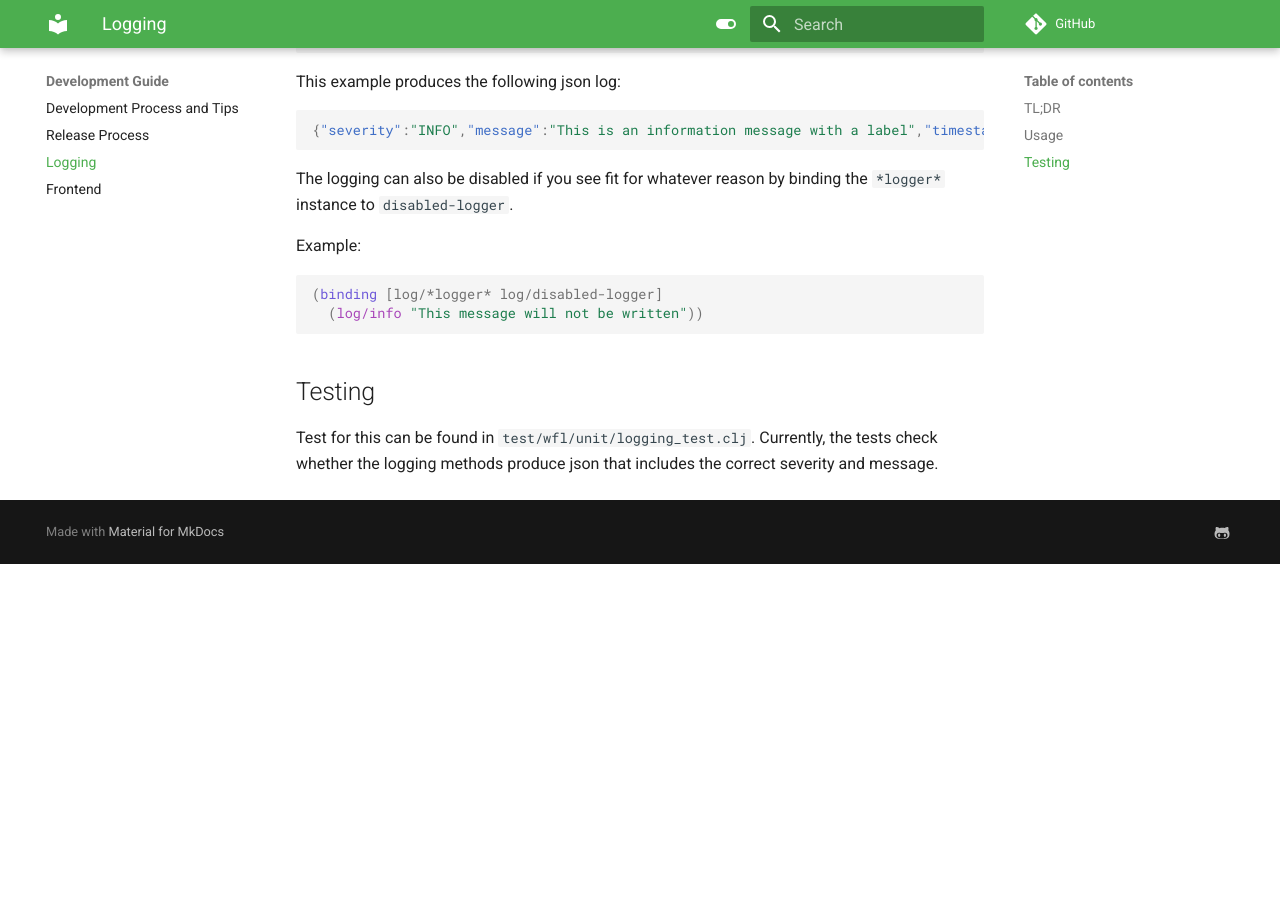
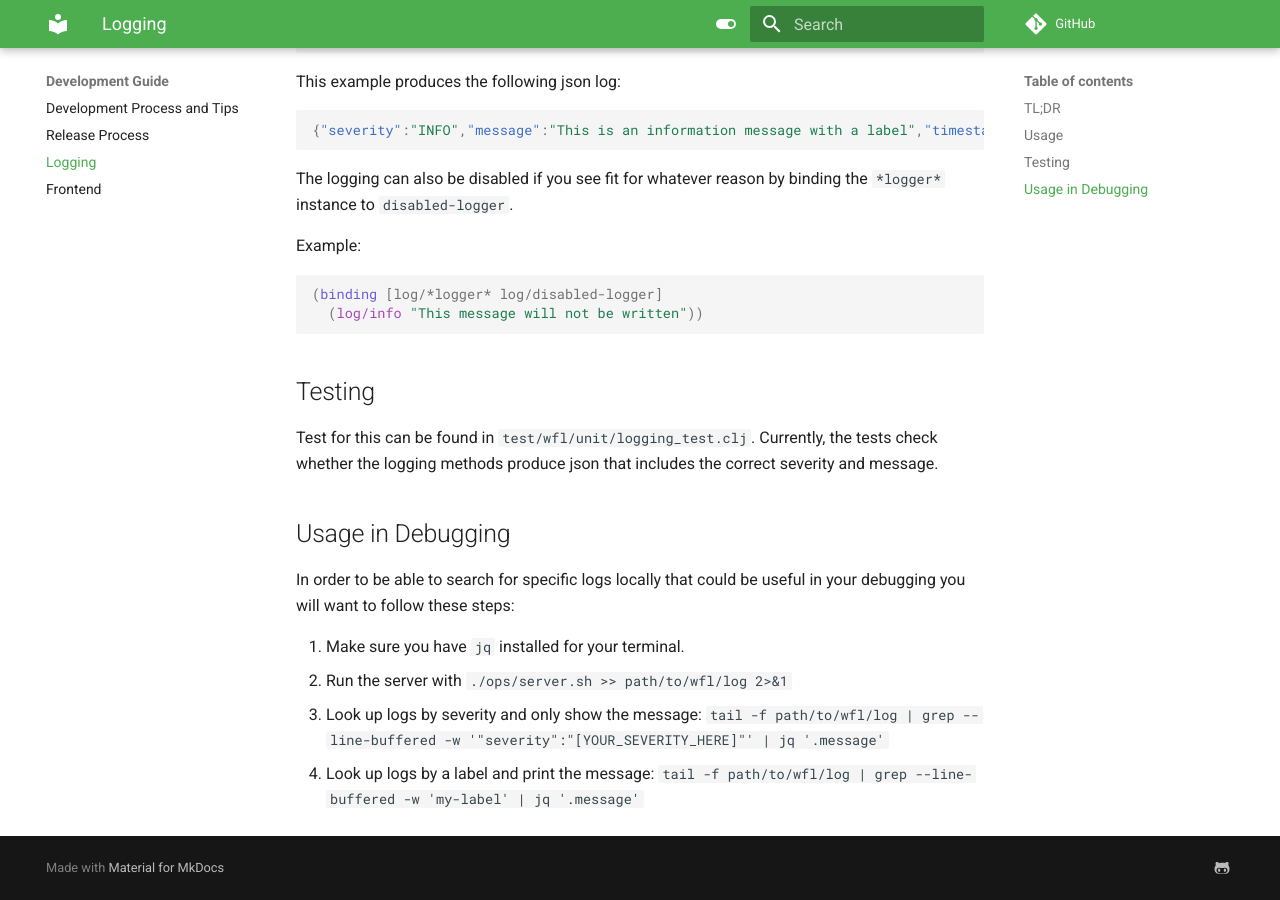
Before and after one commit to broadinstitute/wfl, an MkDocs documentation site: the page built from docs/md/dev-logging.md, in a window 1280 px wide and 900 px high, scrolled down 1160 px. Built offline with MkDocs 1.6.1 and Material for MkDocs 9.7.7, drawn with Linux system fonts in a browser that asks for light colours; comment, search, counter and statistics services are not loaded; before the commit the page ends 1724 px from its top, so only the background shows below that.

Commit message:
added some documentation for looking up logs locally

```diff
--- a/docs/md/dev-logging.md
+++ b/docs/md/dev-logging.md
@@ -56,3 +56,11 @@ Example:
 ## Testing
 Test for this can be found in `test/wfl/unit/logging_test.clj`. Currently, the tests check whether the logging methods
 produce json that includes the correct severity and message.
+
+## Usage in Debugging
+In order to be able to search for specific logs locally that could be useful in your debugging you will want to follow these steps:
+
+1. Make sure you have `jq` installed for your terminal.
+2. Run the server with `./ops/server.sh >> path/to/wfl/log 2>&1`
+3. Look up logs by severity and only show the message: `tail -f path/to/wfl/log | grep --line-buffered -w '"severity":"[YOUR_SEVERITY_HERE]"' | jq '.message'`
+4. Look up logs by a label and print the message: `tail -f path/to/wfl/log | grep --line-buffered -w 'my-label' | jq '.message'`
```
